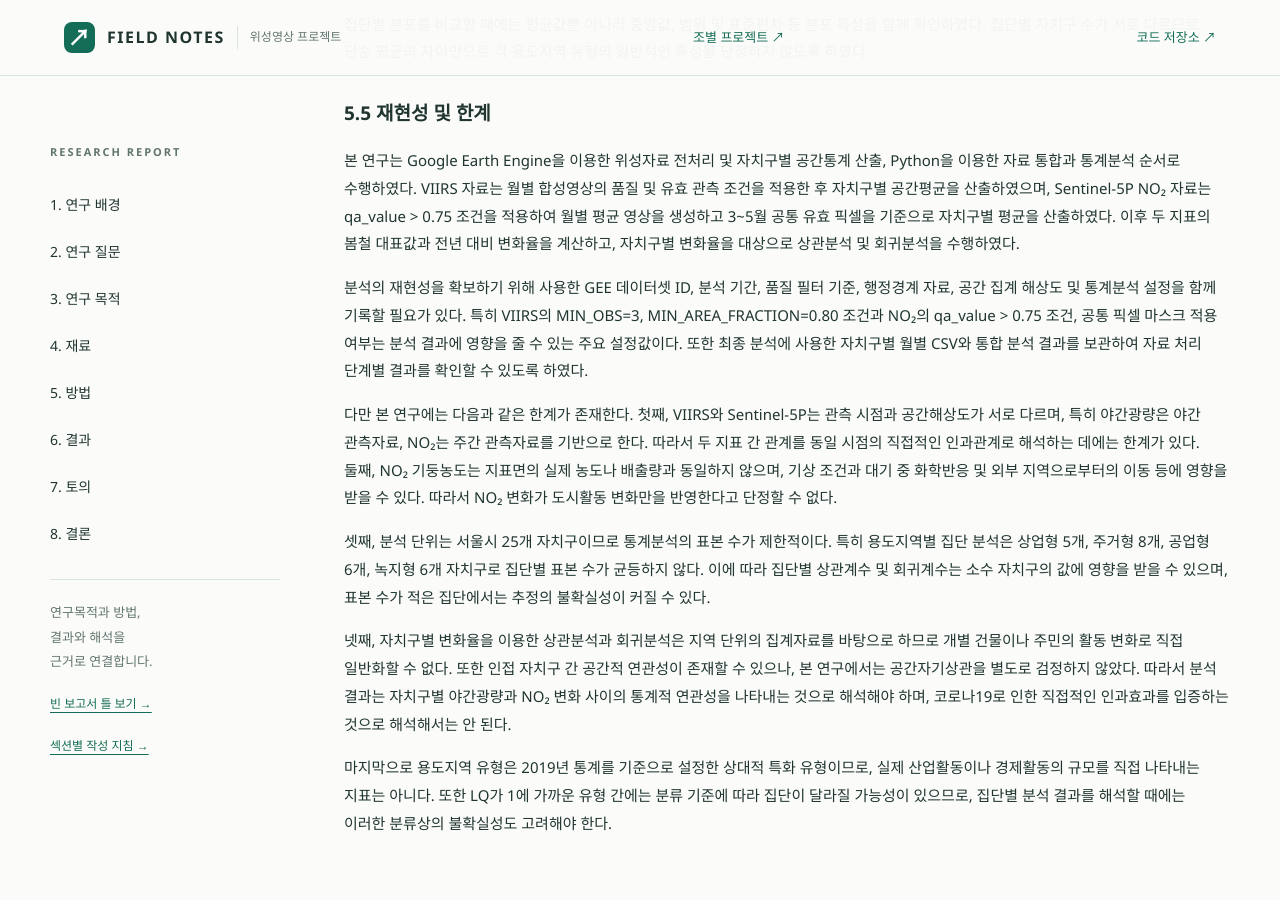
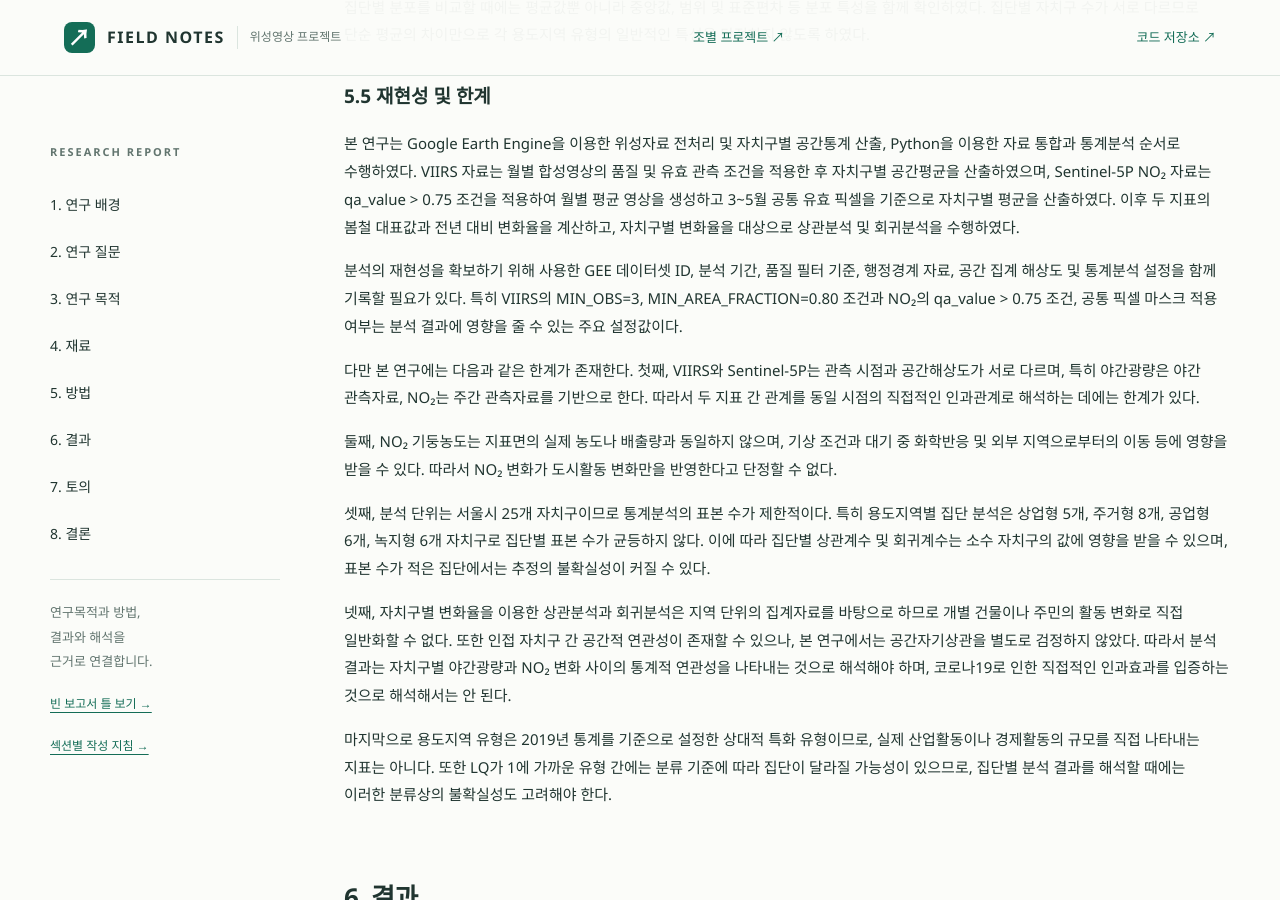
Before and after one commit to rlawkdgns3550-cmyk/surveying2_team03, a Jekyll site: the page built from docs/index.md, in a window 1280 px wide and 900 px high, scrolled down 15681 px. Built offline with Jekyll 4.4.1, drawn with Linux system fonts in a browser that asks for light colours; part of the change alters nothing that is shown; some of the changed text lies outside the part shown.

Commit message:
Fix Korean text formatting in index.md

```diff
--- a/docs/index.md
+++ b/docs/index.md
@@ -169,7 +169,7 @@ $$
 \frac{NTL_{d,3,y}+NTL_{d,4,y}+NTL_{d,5,y}}{3}
 $$
 
-여기서 $$NTL_{d,y}^{spring}$$은 자치구 $$d$$의 연도 $$y$$에 대한 봄철 야간광량 대표값이며, $$NTL_{d,m,y}$$는 해당 자치구의 $$m$$월 야간광량 공간평균값이다.
+여기서 $$NTL_{d,y}$$은 자치구 $$d$$의 연도 $$y$$에 대한 봄철 야간광량 대표값이며, $$NTL_{d,m,y}$$는 해당 자치구의 $$m$$월 야간광량 공간평균값이다.
 
 5.1.4 NO₂ 자료 전처리 및 통합
 
@@ -183,7 +183,7 @@ $$
 \frac{NO_{2,d,3,y}+NO_{2,d,4,y}+NO_{2,d,5,y}}{3}
 $$
 
-여기서 $$NO_{2,d,y}^{spring}$$은 자치구 $$d$$의 연도 $$y$$에 대한 봄철 NO₂ 대표값이며, $$NO_{2,d,m,y}$$는 해당 자치구의 $$m$$월 NO₂ 공간평균값이다.
+여기서 $$NO_{2,d,y}$$은 자치구 $$d$$의 연도 $$y$$에 대한 봄철 NO₂ 대표값이며, $$NO_{2,d,m,y}$$는 해당 자치구의 $$m$$월 NO₂ 공간평균값이다.
 
 5.1.5 공간적 범위의 일치
 
@@ -199,8 +199,8 @@ VIIRS 야간광량과 Sentinel-5P NO₂ 자료는 서울시 25개 자치구를
 
 $$
 Change_d(%)=
-\frac{X_{d,2020}^{spring}-X_{d,2019}^{spring}}
-{X_{d,2019}^{spring}}\times100
+\frac{X_{d,2020}-X_{d,2019}}
+{X_{d,2019}}\times100
 $$
 
 여기서 $$X$$는 야간광량 또는 NO₂ 봄철 대표값을 의미하며, $$d$$는 자치구를 나타낸다. 따라서 최종 분석 자료는 자치구별 야간광량 변화율과 NO₂ 변화율로 구성된 25개 관측 단위이다.
@@ -266,9 +266,11 @@ $$
 
 본 연구는 Google Earth Engine을 이용한 위성자료 전처리 및 자치구별 공간통계 산출, Python을 이용한 자료 통합과 통계분석 순서로 수행하였다. VIIRS 자료는 월별 합성영상의 품질 및 유효 관측 조건을 적용한 후 자치구별 공간평균을 산출하였으며, Sentinel-5P NO₂ 자료는 qa_value > 0.75 조건을 적용하여 월별 평균 영상을 생성하고 3~5월 공통 유효 픽셀을 기준으로 자치구별 평균을 산출하였다. 이후 두 지표의 봄철 대표값과 전년 대비 변화율을 계산하고, 자치구별 변화율을 대상으로 상관분석 및 회귀분석을 수행하였다.
 
-분석의 재현성을 확보하기 위해 사용한 GEE 데이터셋 ID, 분석 기간, 품질 필터 기준, 행정경계 자료, 공간 집계 해상도 및 통계분석 설정을 함께 기록할 필요가 있다. 특히 VIIRS의 MIN_OBS=3, MIN_AREA_FRACTION=0.80 조건과 NO₂의 qa_value > 0.75 조건, 공통 픽셀 마스크 적용 여부는 분석 결과에 영향을 줄 수 있는 주요 설정값이다. 또한 최종 분석에 사용한 자치구별 월별 CSV와 통합 분석 결과를 보관하여 자료 처리 단계별 결과를 확인할 수 있도록 하였다.
+분석의 재현성을 확보하기 위해 사용한 GEE 데이터셋 ID, 분석 기간, 품질 필터 기준, 행정경계 자료, 공간 집계 해상도 및 통계분석 설정을 함께 기록할 필요가 있다. 특히 VIIRS의 MIN_OBS=3, MIN_AREA_FRACTION=0.80 조건과 NO₂의 qa_value > 0.75 조건, 공통 픽셀 마스크 적용 여부는 분석 결과에 영향을 줄 수 있는 주요 설정값이다.
 
-다만 본 연구에는 다음과 같은 한계가 존재한다. 첫째, VIIRS와 Sentinel-5P는 관측 시점과 공간해상도가 서로 다르며, 특히 야간광량은 야간 관측자료, NO₂는 주간 관측자료를 기반으로 한다. 따라서 두 지표 간 관계를 동일 시점의 직접적인 인과관계로 해석하는 데에는 한계가 있다. 둘째, NO₂ 기둥농도는 지표면의 실제 농도나 배출량과 동일하지 않으며, 기상 조건과 대기 중 화학반응 및 외부 지역으로부터의 이동 등에 영향을 받을 수 있다. 따라서 NO₂ 변화가 도시활동 변화만을 반영한다고 단정할 수 없다.
+다만 본 연구에는 다음과 같은 한계가 존재한다. 첫째, VIIRS와 Sentinel-5P는 관측 시점과 공간해상도가 서로 다르며, 특히 야간광량은 야간 관측자료, NO₂는 주간 관측자료를 기반으로 한다. 따라서 두 지표 간 관계를 동일 시점의 직접적인 인과관계로 해석하는 데에는 한계가 있다.
+
+둘째, NO₂ 기둥농도는 지표면의 실제 농도나 배출량과 동일하지 않으며, 기상 조건과 대기 중 화학반응 및 외부 지역으로부터의 이동 등에 영향을 받을 수 있다. 따라서 NO₂ 변화가 도시활동 변화만을 반영한다고 단정할 수 없다.
 
 셋째, 분석 단위는 서울시 25개 자치구이므로 통계분석의 표본 수가 제한적이다. 특히 용도지역별 집단 분석은 상업형 5개, 주거형 8개, 공업형 6개, 녹지형 6개 자치구로 집단별 표본 수가 균등하지 않다. 이에 따라 집단별 상관계수 및 회귀계수는 소수 자치구의 값에 영향을 받을 수 있으며, 표본 수가 적은 집단에서는 추정의 불확실성이 커질 수 있다.
 
```
